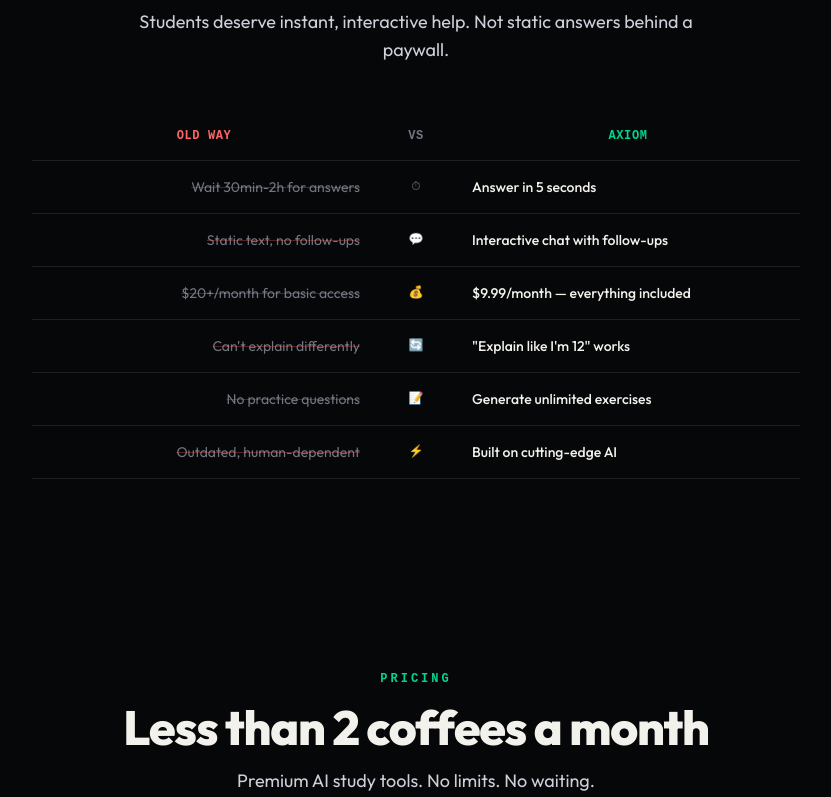
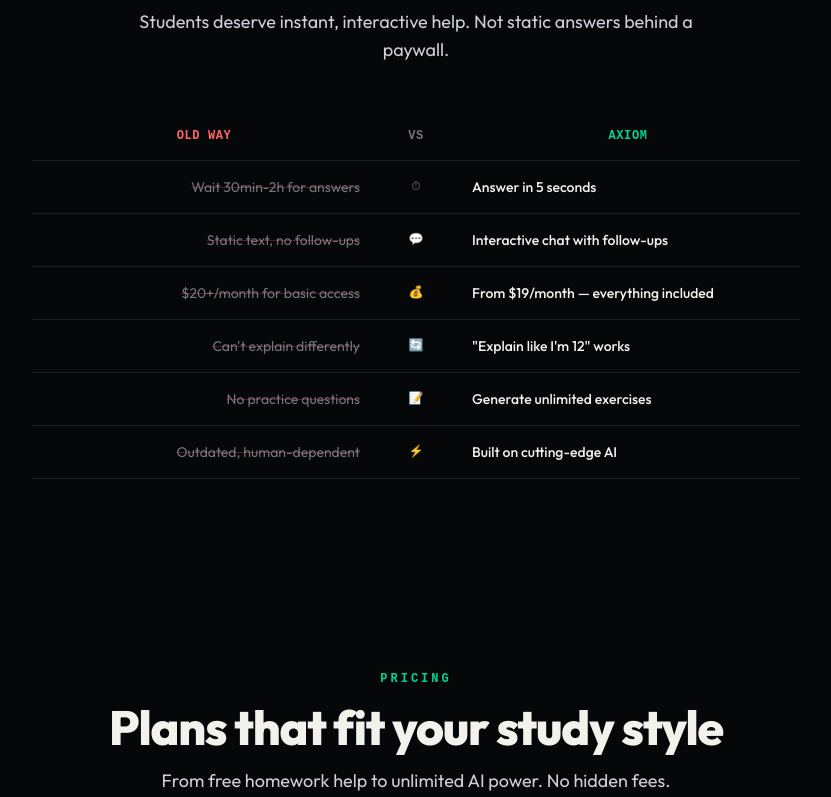
Before and after one commit to Calh3iros/axiom, a Next.js app: page /en in a window 1280 px wide. Shown: the part 2000-2797 px from the top of the page, without its empty margins (224-1055 px from the left). Built offline with nearby package versions, Linux system fonts and the light colour scheme.

Commit message:
fix(P4.3): landing page 3-tier pricing (Free/Pro /Elite ) + correct prices in all 6 locale files, layout meta, and settings

```diff
--- a/src/app/[locale]/(app)/settings/page.tsx
+++ b/src/app/[locale]/(app)/settings/page.tsx
@@ -260,7 +260,7 @@
               onClick={handleUpgrade}
               className="w-full py-3 bg-[var(--color-ax-yellow)] hover:bg-yellow-400 text-black font-bold rounded-xl transition-all hover:shadow-[0_0_20px_rgba(250,204,21,0.3)]"
             >
-              {t('upgradeToProPricing')}{isYearly ? '$6.99/mo' : '$9.99/mo'}
+              {t('upgradeToProPricing')}{isYearly ? '$16/mo' : '$19/mo'}
             </button>
           </div>
         )}
--- a/src/app/[locale]/layout.tsx
+++ b/src/app/[locale]/layout.tsx
@@ -20,7 +20,7 @@
 
 export const metadata: Metadata = {
   title: 'Axiom — AI Study Companion | Solve Homework in 5 Seconds',
-  description: 'Snap a photo of any homework question and get step-by-step solutions instantly. Write essays, humanize AI text, and prepare for exams. Free to start, $9.99/mo for unlimited.',
+  description: 'Snap a photo of any homework question and get step-by-step solutions instantly. Write essays, humanize AI text, and prepare for exams. Free to start, Pro from $19/mo.',
   keywords: ['homework help', 'math solver', 'AI tutor', 'essay writer', 'AI humanizer', 'chegg alternative', 'study companion'],
   manifest: '/manifest.json',
   openGraph: {
--- a/src/messages/de.json
+++ b/src/messages/de.json
@@ -162,7 +162,7 @@
       "badge": "Your AI study companion is here",
       "title": "Stop Waiting. Start Solving.",
       "subtitle": "Snap a photo of any homework question. Get step-by-step solutions instantly. Write essays. Humanize AI text. Study for exams.",
-      "allFor": "All for $9.99/month.",
+      "allFor": "Starting from $19/month.",
       "ctaFree": "📸 Solve your first question — No signup needed",
       "seePricing": "See Pricing",
       "trustedBy": "Trusted by",
@@ -199,7 +199,7 @@
       "row2Old": "Static text, no follow-ups",
       "row2New": "Interactive chat with follow-ups",
       "row3Old": "$20+/month for basic access",
-      "row3New": "$9.99/month — everything included",
+      "row3New": "From $19/month — everything included",
       "row4Old": "Can't explain differently",
       "row4New": "\"Explain like I'm 12\" works",
       "row5Old": "No practice questions",
@@ -209,32 +209,45 @@
     },
     "pricing": {
       "badge": "PRICING",
-      "title": "Less than 2 coffees a month",
-      "subtitle": "Premium AI study tools. No limits. No waiting.",
+      "title": "Plans that fit your study style",
+      "subtitle": "From free homework help to unlimited AI power. No hidden fees.",
       "freeTitle": "FREE",
       "foreverNoSignup": "forever, no signup",
       "freeFeatures": [
-        "5 questions solved per day",
+        "3 solves per day",
         "500 words humanized per day",
-        "3 essay actions per day",
-        "2 Panic Mode generations per day"
+        "1 essay per day",
+        "2 learn sessions per day"
       ],
       "startFree": "Start Free",
       "mostPopular": "MOST POPULAR",
       "proTitle": "PRO",
+      "proMonthly": 19,
+      "proYearly": 190,
       "monthly": "Monthly",
       "yearly": "Yearly",
       "billedAnnually": "per month, billed annually",
       "cancelAnytime": "per month, cancel anytime",
       "proFeatures": [
+        "50 solves per day",
+        "20 essays per day",
+        "5,000 humanize words per day",
+        "20 learn sessions per day",
+        "Saved history & progress"
+      ],
+      "getPro": "Get Pro →",
+      "eliteTitle": "ELITE",
+      "bestValue": "BEST VALUE",
+      "eliteMonthly": 49,
+      "eliteYearly": 490,
+      "eliteFeatures": [
         "Unlimited solves — any subject",
         "Unlimited essay writing",
         "Unlimited humanizer",
-        "Unlimited Panic Mode",
-        "Saved history & progress",
-        "Priority AI (fastest model)"
+        "Unlimited learn sessions",
+        "Priority support"
       ],
-      "getPro": "Get Pro →"
+      "getElite": "Get Elite →"
     },
     "cta": {
       "title": "Stop waiting. Start solving.",
@@ -303,7 +316,7 @@
         },
         {
           "title": "4. Subscription & Billing",
-          "content": "Pro subscriptions are billed monthly at $9.99/month. You can cancel at any time through the Settings page. Refunds are handled on a case-by-case basis."
+          "content": "Pro subscriptions are billed at $19/month or $190/year. Elite subscriptions are billed at $49/month or $490/year. You can cancel at any time through the Settings page. Refunds are handled on a case-by-case basis."
         },
         {
           "title": "5. Acceptable Use",
--- a/src/messages/en.json
+++ b/src/messages/en.json
@@ -162,7 +162,7 @@
       "badge": "Your AI study companion is here",
       "title": "Stop Waiting. Start Solving.",
       "subtitle": "Snap a photo of any homework question. Get step-by-step solutions instantly. Write essays. Humanize AI text. Study for exams.",
-      "allFor": "All for $9.99/month.",
+      "allFor": "Starting from $19/month.",
       "ctaFree": "📸 Solve your first question — No signup needed",
       "seePricing": "See Pricing",
       "trustedBy": "Trusted by",
@@ -199,7 +199,7 @@
       "row2Old": "Static text, no follow-ups",
       "row2New": "Interactive chat with follow-ups",
       "row3Old": "$20+/month for basic access",
-      "row3New": "$9.99/month — everything included",
+      "row3New": "From $19/month — everything included",
       "row4Old": "Can't explain differently",
       "row4New": "\"Explain like I'm 12\" works",
       "row5Old": "No practice questions",
@@ -209,32 +209,45 @@
     },
     "pricing": {
       "badge": "PRICING",
-      "title": "Less than 2 coffees a month",
-      "subtitle": "Premium AI study tools. No limits. No waiting.",
+      "title": "Plans that fit your study style",
+      "subtitle": "From free homework help to unlimited AI power. No hidden fees.",
       "freeTitle": "FREE",
       "foreverNoSignup": "forever, no signup",
       "freeFeatures": [
-        "5 questions solved per day",
+        "3 solves per day",
         "500 words humanized per day",
-        "3 essay actions per day",
-        "2 Panic Mode generations per day"
+        "1 essay per day",
+        "2 learn sessions per day"
       ],
       "startFree": "Start Free",
       "mostPopular": "MOST POPULAR",
       "proTitle": "PRO",
+      "proMonthly": 19,
+      "proYearly": 190,
       "monthly": "Monthly",
       "yearly": "Yearly",
       "billedAnnually": "per month, billed annually",
       "cancelAnytime": "per month, cancel anytime",
       "proFeatures": [
+        "50 solves per day",
+        "20 essays per day",
+        "5,000 humanize words per day",
+        "20 learn sessions per day",
+        "Saved history & progress"
+      ],
+      "getPro": "Get Pro →",
+      "eliteTitle": "ELITE",
+      "bestValue": "BEST VALUE",
+      "eliteMonthly": 49,
+      "eliteYearly": 490,
+      "eliteFeatures": [
         "Unlimited solves — any subject",
         "Unlimited essay writing",
         "Unlimited humanizer",
-        "Unlimited Panic Mode",
-        "Saved history & progress",
-        "Priority AI (fastest model)"
+        "Unlimited learn sessions",
+        "Priority support"
       ],
-      "getPro": "Get Pro →"
+      "getElite": "Get Elite →"
     },
     "cta": {
       "title": "Stop waiting. Start solving.",
@@ -303,7 +316,7 @@
         },
         {
           "title": "4. Subscription & Billing",
-          "content": "Pro subscriptions are billed monthly at $9.99/month. You can cancel at any time through the Settings page. Refunds are handled on a case-by-case basis."
+          "content": "Pro subscriptions are billed at $19/month or $190/year. Elite subscriptions are billed at $49/month or $490/year. You can cancel at any time through the Settings page. Refunds are handled on a case-by-case basis."
         },
         {
           "title": "5. Acceptable Use",
--- a/src/messages/es.json
+++ b/src/messages/es.json
@@ -162,7 +162,7 @@
       "badge": "Your AI study companion is here",
       "title": "Stop Waiting. Start Solving.",
       "subtitle": "Snap a photo of any homework question. Get step-by-step solutions instantly. Write essays. Humanize AI text. Study for exams.",
-      "allFor": "All for $9.99/month.",
+      "allFor": "Starting from $19/month.",
       "ctaFree": "📸 Solve your first question — No signup needed",
       "seePricing": "See Pricing",
       "trustedBy": "Trusted by",
@@ -199,7 +199,7 @@
       "row2Old": "Static text, no follow-ups",
       "row2New": "Interactive chat with follow-ups",
       "row3Old": "$20+/month for basic access",
-      "row3New": "$9.99/month — everything included",
+      "row3New": "From $19/month — everything included",
       "row4Old": "Can't explain differently",
       "row4New": "\"Explain like I'm 12\" works",
       "row5Old": "No practice questions",
@@ -209,32 +209,45 @@
     },
     "pricing": {
       "badge": "PRICING",
-      "title": "Less than 2 coffees a month",
-      "subtitle": "Premium AI study tools. No limits. No waiting.",
+      "title": "Plans that fit your study style",
+      "subtitle": "From free homework help to unlimited AI power. No hidden fees.",
       "freeTitle": "FREE",
       "foreverNoSignup": "forever, no signup",
       "freeFeatures": [
-        "5 questions solved per day",
+        "3 solves per day",
         "500 words humanized per day",
-        "3 essay actions per day",
-        "2 Panic Mode generations per day"
+        "1 essay per day",
+        "2 learn sessions per day"
       ],
       "startFree": "Start Free",
       "mostPopular": "MOST POPULAR",
       "proTitle": "PRO",
+      "proMonthly": 19,
+      "proYearly": 190,
       "monthly": "Monthly",
       "yearly": "Yearly",
       "billedAnnually": "per month, billed annually",
       "cancelAnytime": "per month, cancel anytime",
       "proFeatures": [
+        "50 solves per day",
+        "20 essays per day",
+        "5,000 humanize words per day",
+        "20 learn sessions per day",
+        "Saved history & progress"
+      ],
+      "getPro": "Get Pro →",
+      "eliteTitle": "ELITE",
+      "bestValue": "BEST VALUE",
+      "eliteMonthly": 49,
+      "eliteYearly": 490,
+      "eliteFeatures": [
         "Unlimited solves — any subject",
         "Unlimited essay writing",
         "Unlimited humanizer",
-        "Unlimited Panic Mode",
-        "Saved history & progress",
-        "Priority AI (fastest model)"
+        "Unlimited learn sessions",
+        "Priority support"
       ],
-      "getPro": "Get Pro →"
+      "getElite": "Get Elite →"
     },
     "cta": {
       "title": "Stop waiting. Start solving.",
@@ -303,7 +316,7 @@
         },
         {
           "title": "4. Subscription & Billing",
-          "content": "Pro subscriptions are billed monthly at $9.99/month. You can cancel at any time through the Settings page. Refunds are handled on a case-by-case basis."
+          "content": "Pro subscriptions are billed at $19/month or $190/year. Elite subscriptions are billed at $49/month or $490/year. You can cancel at any time through the Settings page. Refunds are handled on a case-by-case basis."
         },
         {
           "title": "5. Acceptable Use",
--- a/src/messages/fr.json
+++ b/src/messages/fr.json
@@ -162,7 +162,7 @@
       "badge": "Your AI study companion is here",
       "title": "Stop Waiting. Start Solving.",
       "subtitle": "Snap a photo of any homework question. Get step-by-step solutions instantly. Write essays. Humanize AI text. Study for exams.",
-      "allFor": "All for $9.99/month.",
+      "allFor": "Starting from $19/month.",
       "ctaFree": "📸 Solve your first question — No signup needed",
       "seePricing": "See Pricing",
       "trustedBy": "Trusted by",
@@ -199,7 +199,7 @@
       "row2Old": "Static text, no follow-ups",
       "row2New": "Interactive chat with follow-ups",
       "row3Old": "$20+/month for basic access",
-      "row3New": "$9.99/month — everything included",
+      "row3New": "From $19/month — everything included",
       "row4Old": "Can't explain differently",
       "row4New": "\"Explain like I'm 12\" works",
       "row5Old": "No practice questions",
@@ -209,32 +209,45 @@
     },
     "pricing": {
       "badge": "PRICING",
-      "title": "Less than 2 coffees a month",
-      "subtitle": "Premium AI study tools. No limits. No waiting.",
+      "title": "Plans that fit your study style",
+      "subtitle": "From free homework help to unlimited AI power. No hidden fees.",
       "freeTitle": "FREE",
       "foreverNoSignup": "forever, no signup",
       "freeFeatures": [
-        "5 questions solved per day",
+        "3 solves per day",
         "500 words humanized per day",
-        "3 essay actions per day",
-        "2 Panic Mode generations per day"
+        "1 essay per day",
+        "2 learn sessions per day"
       ],
       "startFree": "Start Free",
       "mostPopular": "MOST POPULAR",
       "proTitle": "PRO",
+      "proMonthly": 19,
+      "proYearly": 190,
       "monthly": "Monthly",
       "yearly": "Yearly",
       "billedAnnually": "per month, billed annually",
       "cancelAnytime": "per month, cancel anytime",
       "proFeatures": [
+        "50 solves per day",
+        "20 essays per day",
+        "5,000 humanize words per day",
+        "20 learn sessions per day",
+        "Saved history & progress"
+      ],
+      "getPro": "Get Pro →",
+      "eliteTitle": "ELITE",
+      "bestValue": "BEST VALUE",
+      "eliteMonthly": 49,
+      "eliteYearly": 490,
+      "eliteFeatures": [
         "Unlimited solves — any subject",
         "Unlimited essay writing",
         "Unlimited humanizer",
-        "Unlimited Panic Mode",
-        "Saved history & progress",
-        "Priority AI (fastest model)"
+        "Unlimited learn sessions",
+        "Priority support"
       ],
-      "getPro": "Get Pro →"
+      "getElite": "Get Elite →"
     },
     "cta": {
       "title": "Stop waiting. Start solving.",
@@ -303,7 +316,7 @@
         },
         {
           "title": "4. Subscription & Billing",
-          "content": "Pro subscriptions are billed monthly at $9.99/month. You can cancel at any time through the Settings page. Refunds are handled on a case-by-case basis."
+          "content": "Pro subscriptions are billed at $19/month or $190/year. Elite subscriptions are billed at $49/month or $490/year. You can cancel at any time through the Settings page. Refunds are handled on a case-by-case basis."
         },
         {
           "title": "5. Acceptable Use",
--- a/src/messages/pt.json
+++ b/src/messages/pt.json
@@ -162,7 +162,7 @@
       "badge": "Your AI study companion is here",
       "title": "Stop Waiting. Start Solving.",
       "subtitle": "Snap a photo of any homework question. Get step-by-step solutions instantly. Write essays. Humanize AI text. Study for exams.",
-      "allFor": "All for $9.99/month.",
+      "allFor": "Starting from $19/month.",
       "ctaFree": "📸 Solve your first question — No signup needed",
       "seePricing": "See Pricing",
       "trustedBy": "Trusted by",
@@ -199,7 +199,7 @@
       "row2Old": "Static text, no follow-ups",
       "row2New": "Interactive chat with follow-ups",
       "row3Old": "$20+/month for basic access",
-      "row3New": "$9.99/month — everything included",
+      "row3New": "From $19/month — everything included",
       "row4Old": "Can't explain differently",
       "row4New": "\"Explain like I'm 12\" works",
       "row5Old": "No practice questions",
@@ -209,32 +209,45 @@
     },
     "pricing": {
       "badge": "PRICING",
-      "title": "Less than 2 coffees a month",
-      "subtitle": "Premium AI study tools. No limits. No waiting.",
+      "title": "Plans that fit your study style",
+      "subtitle": "From free homework help to unlimited AI power. No hidden fees.",
       "freeTitle": "FREE",
       "foreverNoSignup": "forever, no signup",
       "freeFeatures": [
-        "5 questions solved per day",
+        "3 solves per day",
         "500 words humanized per day",
-        "3 essay actions per day",
-        "2 Panic Mode generations per day"
+        "1 essay per day",
+        "2 learn sessions per day"
       ],
       "startFree": "Start Free",
       "mostPopular": "MOST POPULAR",
       "proTitle": "PRO",
+      "proMonthly": 19,
+      "proYearly": 190,
       "monthly": "Monthly",
       "yearly": "Yearly",
       "billedAnnually": "per month, billed annually",
       "cancelAnytime": "per month, cancel anytime",
       "proFeatures": [
+        "50 solves per day",
+        "20 essays per day",
+        "5,000 humanize words per day",
+        "20 learn sessions per day",
+        "Saved history & progress"
+      ],
+      "getPro": "Get Pro →",
+      "eliteTitle": "ELITE",
+      "bestValue": "BEST VALUE",
+      "eliteMonthly": 49,
+      "eliteYearly": 490,
+      "eliteFeatures": [
         "Unlimited solves — any subject",
         "Unlimited essay writing",
         "Unlimited humanizer",
-        "Unlimited Panic Mode",
-        "Saved history & progress",
-        "Priority AI (fastest model)"
+        "Unlimited learn sessions",
+        "Priority support"
       ],
-      "getPro": "Get Pro →"
+      "getElite": "Get Elite →"
     },
     "cta": {
       "title": "Stop waiting. Start solving.",
@@ -303,7 +316,7 @@
         },
         {
           "title": "4. Subscription & Billing",
-          "content": "Pro subscriptions are billed monthly at $9.99/month. You can cancel at any time through the Settings page. Refunds are handled on a case-by-case basis."
+          "content": "Pro subscriptions are billed at $19/month or $190/year. Elite subscriptions are billed at $49/month or $490/year. You can cancel at any time through the Settings page. Refunds are handled on a case-by-case basis."
         },
         {
           "title": "5. Acceptable Use",
--- a/src/messages/zh.json
+++ b/src/messages/zh.json
@@ -162,7 +162,7 @@
       "badge": "Your AI study companion is here",
       "title": "Stop Waiting. Start Solving.",
       "subtitle": "Snap a photo of any homework question. Get step-by-step solutions instantly. Write essays. Humanize AI text. Study for exams.",
-      "allFor": "All for $9.99/month.",
+      "allFor": "Starting from $19/month.",
       "ctaFree": "📸 Solve your first question — No signup needed",
       "seePricing": "See Pricing",
       "trustedBy": "Trusted by",
@@ -199,7 +199,7 @@
       "row2Old": "Static text, no follow-ups",
       "row2New": "Interactive chat with follow-ups",
       "row3Old": "$20+/month for basic access",
-      "row3New": "$9.99/month — everything included",
+      "row3New": "From $19/month — everything included",
       "row4Old": "Can't explain differently",
       "row4New": "\"Explain like I'm 12\" works",
       "row5Old": "No practice questions",
@@ -209,32 +209,45 @@
     },
     "pricing": {
       "badge": "PRICING",
-      "title": "Less than 2 coffees a month",
-      "subtitle": "Premium AI study tools. No limits. No waiting.",
+      "title": "Plans that fit your study style",
+      "subtitle": "From free homework help to unlimited AI power. No hidden fees.",
       "freeTitle": "FREE",
       "foreverNoSignup": "forever, no signup",
       "freeFeatures": [
-        "5 questions solved per day",
+        "3 solves per day",
         "500 words humanized per day",
-        "3 essay actions per day",
-        "2 Panic Mode generations per day"
+        "1 essay per day",
+        "2 learn sessions per day"
       ],
       "startFree": "Start Free",
       "mostPopular": "MOST POPULAR",
       "proTitle": "PRO",
+      "proMonthly": 19,
+      "proYearly": 190,
       "monthly": "Monthly",
       "yearly": "Yearly",
       "billedAnnually": "per month, billed annually",
       "cancelAnytime": "per month, cancel anytime",
       "proFeatures": [
+        "50 solves per day",
+        "20 essays per day",
+        "5,000 humanize words per day",
+        "20 learn sessions per day",
+        "Saved history & progress"
+      ],
+      "getPro": "Get Pro →",
+      "eliteTitle": "ELITE",
+      "bestValue": "BEST VALUE",
+      "eliteMonthly": 49,
+      "eliteYearly": 490,
+      "eliteFeatures": [
         "Unlimited solves — any subject",
         "Unlimited essay writing",
         "Unlimited humanizer",
-        "Unlimited Panic Mode",
-        "Saved history & progress",
-        "Priority AI (fastest model)"
+        "Unlimited learn sessions",
+        "Priority support"
       ],
-      "getPro": "Get Pro →"
+      "getElite": "Get Elite →"
     },
     "cta": {
       "title": "Stop waiting. Start solving.",
@@ -303,7 +316,7 @@
         },
         {
           "title": "4. Subscription & Billing",
-          "content": "Pro subscriptions are billed monthly at $9.99/month. You can cancel at any time through the Settings page. Refunds are handled on a case-by-case basis."
+          "content": "Pro subscriptions are billed at $19/month or $190/year. Elite subscriptions are billed at $49/month or $490/year. You can cancel at any time through the Settings page. Refunds are handled on a case-by-case basis."
         },
         {
           "title": "5. Acceptable Use",
```
Also changed, not shown: src/app/[locale]/page.tsx (+53 -8 lines).
